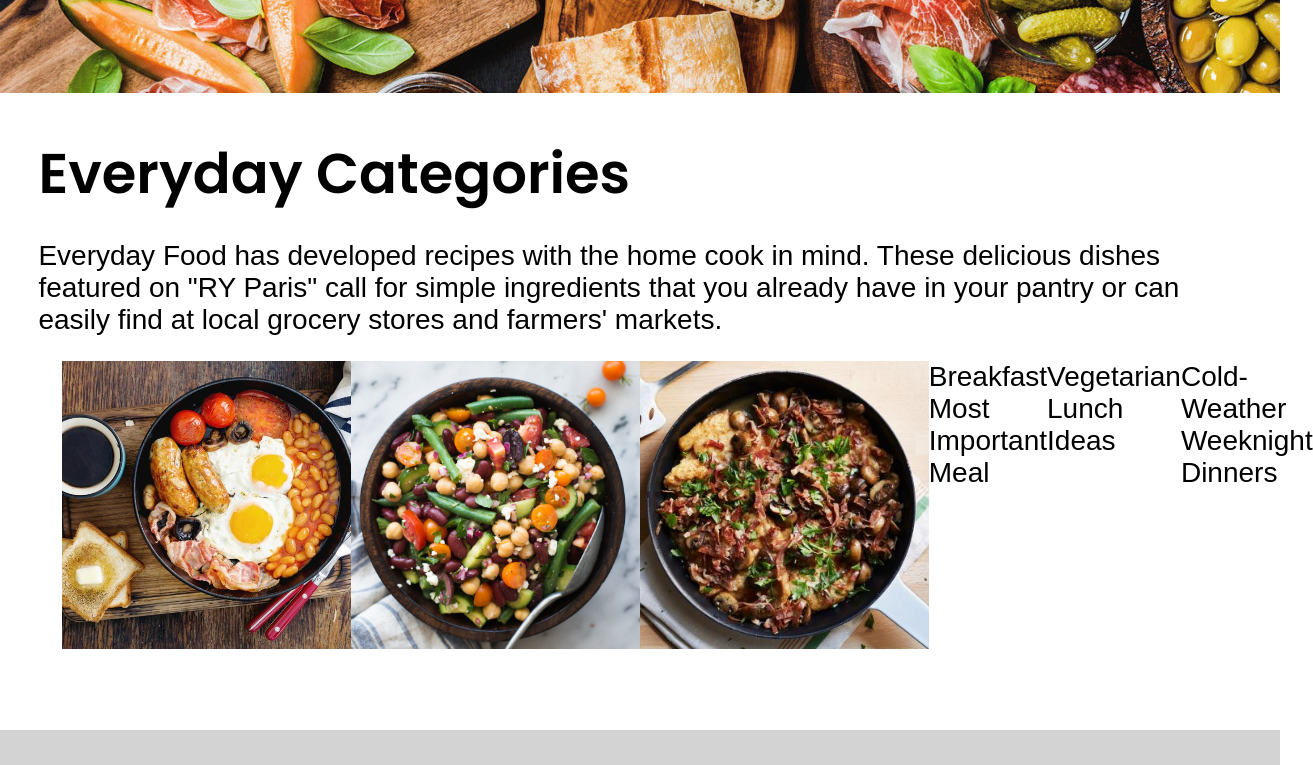
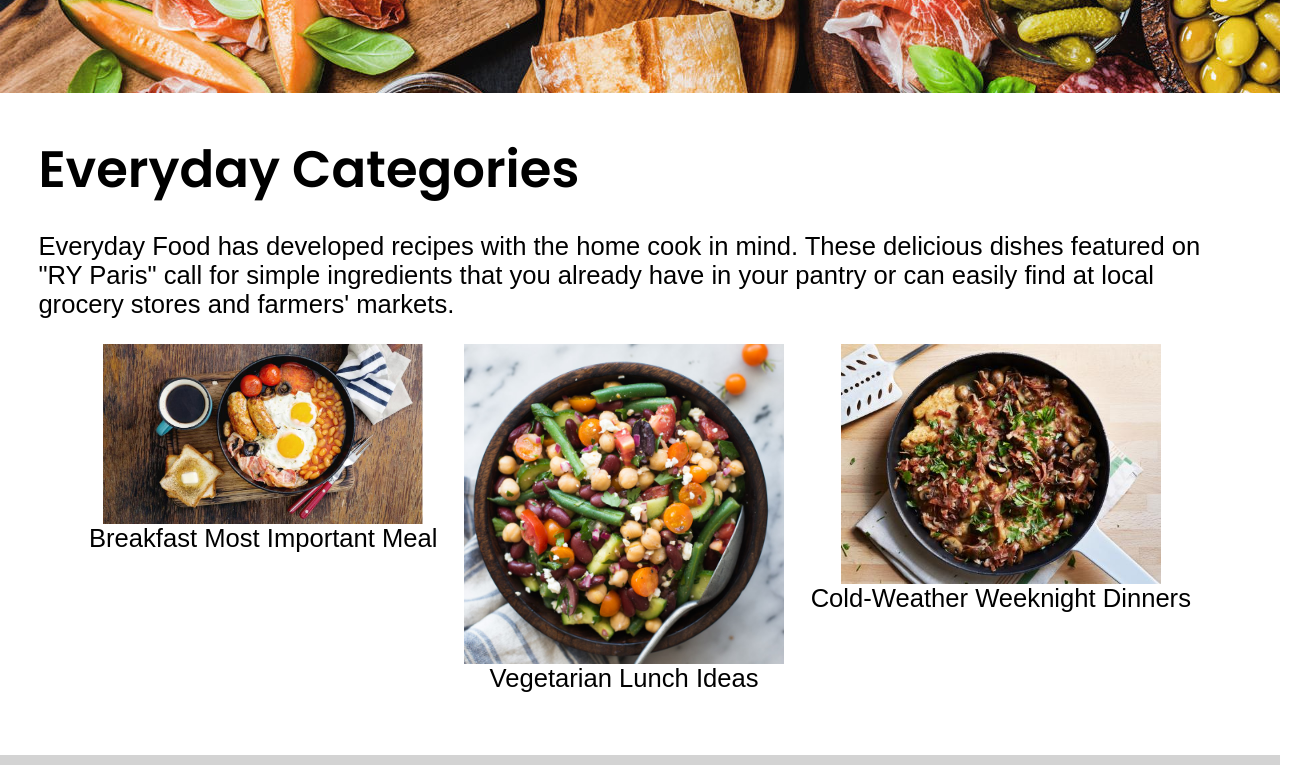
Before and after one commit to I-s-aac/ry-paris-burger, a plain HTML site: page index.html in a window 1280 px wide. Shown: the part 748-1513 px from the top of the page, 1313 px wide, since content can reach past the window. Drawn offline with Linux system fonts and the light colour scheme.

Commit message:
not really sure what i added Tue, Aug 27, 2024  9:50:09 AM

```diff
--- a/css/style.css
+++ b/css/style.css
@@ -34,7 +34,7 @@ header {
     flex-direction: row;
     align-items: center;
     justify-content: space-around;
-    font-size: large;
+    font-size: 1vw;
 }
 
 nav a {
@@ -54,7 +54,7 @@ a {
 .pageContentSegment {
     padding: 3%;
     min-height: 70vh;
-    font-size: 175%;
+    font-size: 2vw;
 }
 
 .pageContentSegment h1 {
@@ -65,13 +65,19 @@ a {
     background-color: lightgray;
 }
 
+.imageRow img {
+    width: 25vw;
+    object-fit: cover;
+}
+
 .imageRow {
     display: flex;
     margin: 2%;
     justify-content: space-evenly;
 }
 
-.imageRow img {
-    width: 25%;
-    object-fit: cover;
+.imageRowItem {
+    display: flex;
+    flex-direction: column;
+    align-items: center;
 }
--- a/index.html
+++ b/index.html
@@ -38,12 +38,18 @@
                 find at local grocery stores and farmers' markets.
             </p>
             <div class="imageRow">
-                <img src="images/breakfast-ideas.jpg">
-                <img src="images/vegetarian-ideas.jpg">
-                <img src="images/cold-weather-dinners.jpeg">
-                <p>Breakfast Most Important Meal</p>
-                <p>Vegetarian Lunch Ideas</p>
-                <p>Cold-Weather Weeknight Dinners</p>
+                <div class="imageRowItem">
+                    <img src="images/breakfast-ideas.jpg">
+                    <p>Breakfast Most Important Meal</p>
+                </div>
+                <div class="imageRowItem">
+                    <img src="images/vegetarian-ideas.jpg">
+                    <p>Vegetarian Lunch Ideas</p>
+                </div>
+                <div class="imageRowItem">
+                    <img src="images/cold-weather-dinners.jpeg">
+                    <p>Cold-Weather Weeknight Dinners</p>
+                </div>
             </div>
 
 
```
